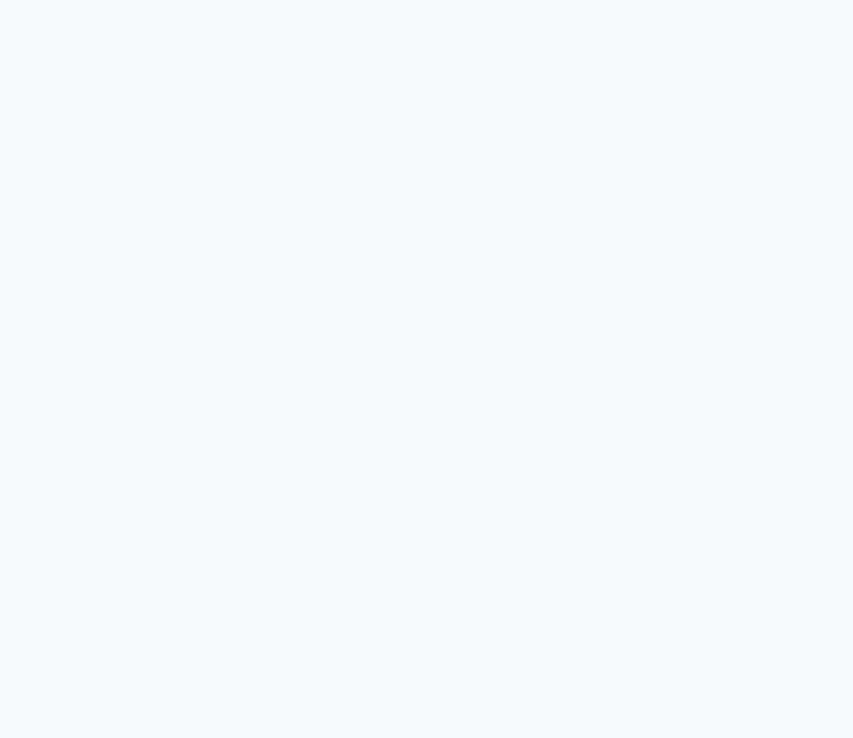
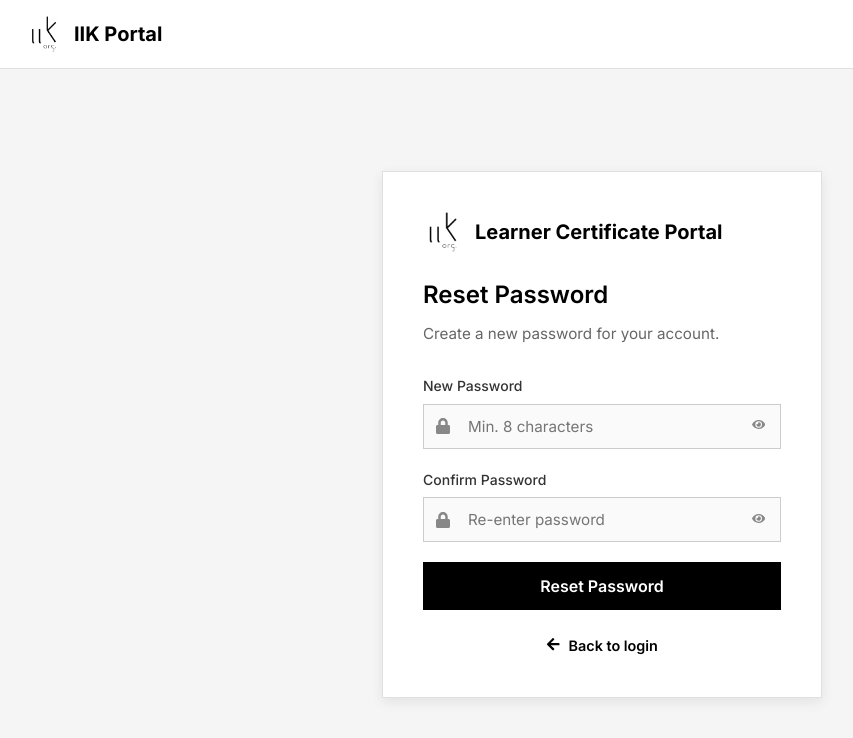
Before and after one commit to IIK-Organisation-NPO/IIK-portal-platform, a React (Vite) app: page /reset-password in a window 1280 px wide. Before the commit this address had no page. Shown: the top 738 px of the page, without its empty margins (38-891 px from the left). Built offline with nearby package versions, Linux system fonts and the light colour scheme.

Commit message:
updated the routing

```diff
--- a/src/routes/AppRoutes.jsx
+++ b/src/routes/AppRoutes.jsx
@@ -4,6 +4,9 @@
 import Login from '../components/auth/Login';
 import Homepage from '../pages/learner/Homepage';
 import Signup from '../components/auth/Signup';
+import ForgotPassword from '../components/auth/ForgotPassword';
+import VerifyOTP from '../components/auth/VerifyOTP';
+import ResetPassword from '../components/auth/ResetPassword';
 
 const AppRoutes = () => {
   return (
@@ -13,6 +16,9 @@
         <Route path="/login" element={<Login />} />
         <Route path="/signup" element={<Signup />} />
         <Route path="/learner/homepage" element={<Homepage/>} />
+        <Route path="/forgot-password" element={<ForgotPassword />} />
+        <Route path="/verify-otp" element={<VerifyOTP />} />
+        <Route path="/reset-password" element={<ResetPassword />} />
         {/* Now this is where to add more routes here as you build the app. dont forget */}
       </Routes>
     </Router>
```
